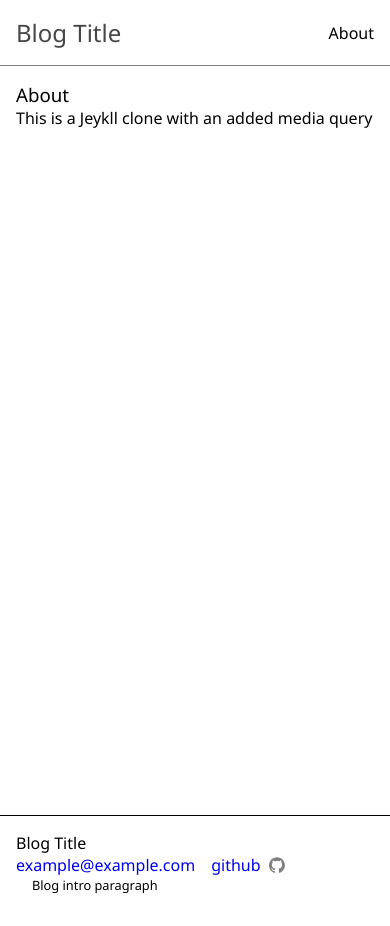
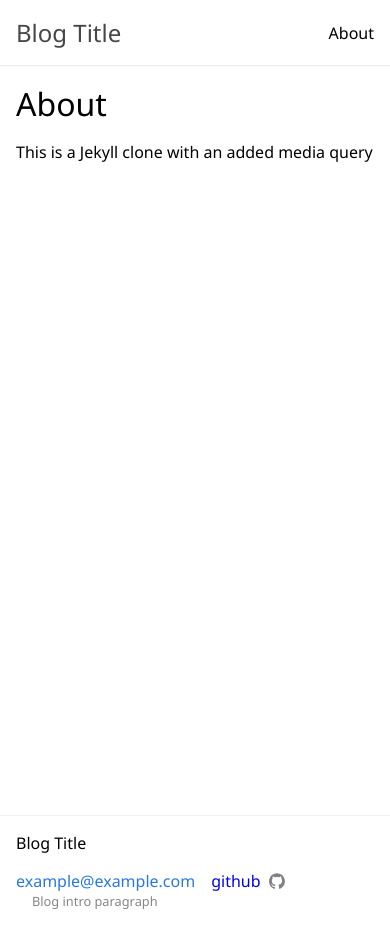
Before and after one commit to jjdavenport/git-blog, a plain HTML site: page content/about.html in a window 390 px wide. Drawn offline with Linux system fonts and the light colour scheme.

Commit message:
dark mode media query added

```diff
--- a/assets/style.css
+++ b/assets/style.css
@@ -14,11 +14,12 @@ body {
   --date-color: hsl(0, 0%, 52%);
   --links-color: hsl(214, 76%, 52%);
   --links-visited-color: hsl(214, 77%, 37%);
+  --logo-color-light: hsl(0, 0%, 51%);
+  --font-color-dark: hsl(0, 100%, 100%);
 }
 
-
 .header {
-  border-bottom: 0.0625rem solid grey;
+  border-bottom: 0.0625rem solid hsl(0, 0%, 92%);
   display: flex;
   justify-content: space-between;
   align-items: center;
@@ -63,13 +64,20 @@ body {
   color: var(--links-color);
 }
 
-.links a:visited {
+.links a:visited,
+.contact a:visited,
+.socials a:visited {
   color: var(--links-visited-color);
 }
 
 .content {
   padding: 1rem;
   height: 85vh;
+}
+
+.content h3 {
+  font-size: 2rem;
+  margin-bottom: 1rem;
 }
 
 a {
@@ -82,12 +90,13 @@ a h4:hover {
 
 .footer {
   padding: 1rem;
-  border-top: 1px solid black;
+  border-top: 0.1rem solid hsl(0, 0%, 94%);
   display: flex;
   flex-wrap: wrap;
 }
 
-.contact {
+.contact a {
+  color: var(--links-color);
 }
 
 .socials {
@@ -103,7 +112,7 @@ a h4:hover {
 }
 
 .footer svg path {
-  fill: grey;
+  fill: var(--logo-color-light);
 }
 
 .socials a {
@@ -117,18 +126,19 @@ a h4:hover {
   align-items: center;
   width: 50vw;
   font-size: 0.8rem;
+  color: var(--date-color);
 }
 
 .footer h5 {
   font-size: 1rem;
   width: 100vw;
+  margin-bottom: 1rem;
 }
 
 #dark-svg {
   display: none;
 }
 
-/*
 @media (prefers-color-scheme: dark) {
   body {
     background-color: hsl(225, 6%, 13%);
@@ -139,4 +149,17 @@ a h4:hover {
   #normal {
     display: none;
   }
+  .links h3 {
+    color: var(--font-color-dark);
+  }
+  .footer h5 {
+    color: var(--font-color-dark);
+  }
+  .header h2 {
+    color: var(--title-color);
+  }
+  .content h3,
+  p {
+    color: var(--font-color-dark);
+  }
 }
--- a/content/about.html
+++ b/content/about.html
@@ -18,7 +18,7 @@
       </div>
       <div class="content">
         <h3>About</h3>
-        <p>This is a Jeykll clone with an added media query</p>
+        <p>This is a Jekyll clone with an added media query</p>
       </div>
       <div class="footer">
         <h5>Blog Title</h5>
--- a/content/assets/content-style.css
+++ b/content/assets/content-style.css
@@ -14,11 +14,12 @@ body {
   --date-color: hsl(0, 0%, 52%);
   --links-color: hsl(214, 76%, 52%);
   --links-visited-color: hsl(214, 77%, 37%);
+  --logo-color-light: hsl(0, 0%, 51%);
+  --font-color-dark: hsl(0, 100%, 100%);
 }
 
-
 .header {
-  border-bottom: 0.0625rem solid grey;
+  border-bottom: 0.0625rem solid hsl(0, 0%, 92%);
   display: flex;
   justify-content: space-between;
   align-items: center;
@@ -63,13 +64,20 @@ body {
   color: var(--links-color);
 }
 
-.links a:visited {
+.links a:visited,
+.contact a:visited,
+.socials a:visited {
   color: var(--links-visited-color);
 }
 
 .content {
   padding: 1rem;
   height: 85vh;
+}
+
+.content h3 {
+  font-size: 2rem;
+  margin-bottom: 1rem;
 }
 
 a {
@@ -82,12 +90,13 @@ a h4:hover {
 
 .footer {
   padding: 1rem;
-  border-top: 1px solid black;
+  border-top: 0.1rem solid hsl(0, 0%, 94%);
   display: flex;
   flex-wrap: wrap;
 }
 
-.contact {
+.contact a {
+  color: var(--links-color);
 }
 
 .socials {
@@ -103,7 +112,7 @@ a h4:hover {
 }
 
 .footer svg path {
-  fill: grey;
+  fill: var(--logo-color-light);
 }
 
 .socials a {
@@ -117,18 +126,19 @@ a h4:hover {
   align-items: center;
   width: 50vw;
   font-size: 0.8rem;
+  color: var(--date-color);
 }
 
 .footer h5 {
   font-size: 1rem;
   width: 100vw;
+  margin-bottom: 1rem;
 }
 
 #dark-svg {
   display: none;
 }
 
-/*
 @media (prefers-color-scheme: dark) {
   body {
     background-color: hsl(225, 6%, 13%);
@@ -139,4 +149,17 @@ a h4:hover {
   #normal {
     display: none;
   }
+  .links h3 {
+    color: var(--font-color-dark);
+  }
+  .footer h5 {
+    color: var(--font-color-dark);
+  }
+  .header h2 {
+    color: var(--title-color);
+  }
+  .content h3,
+  p {
+    color: var(--font-color-dark);
+  }
 }
```
